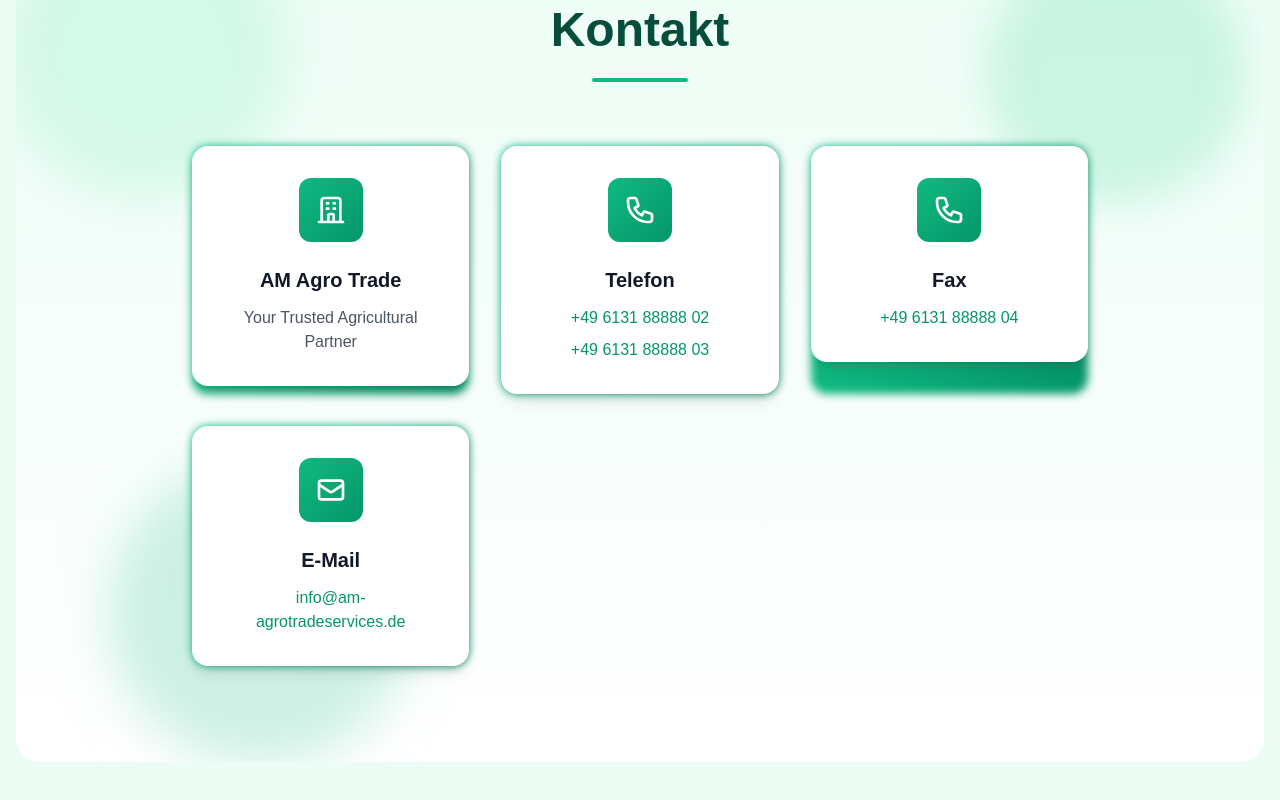
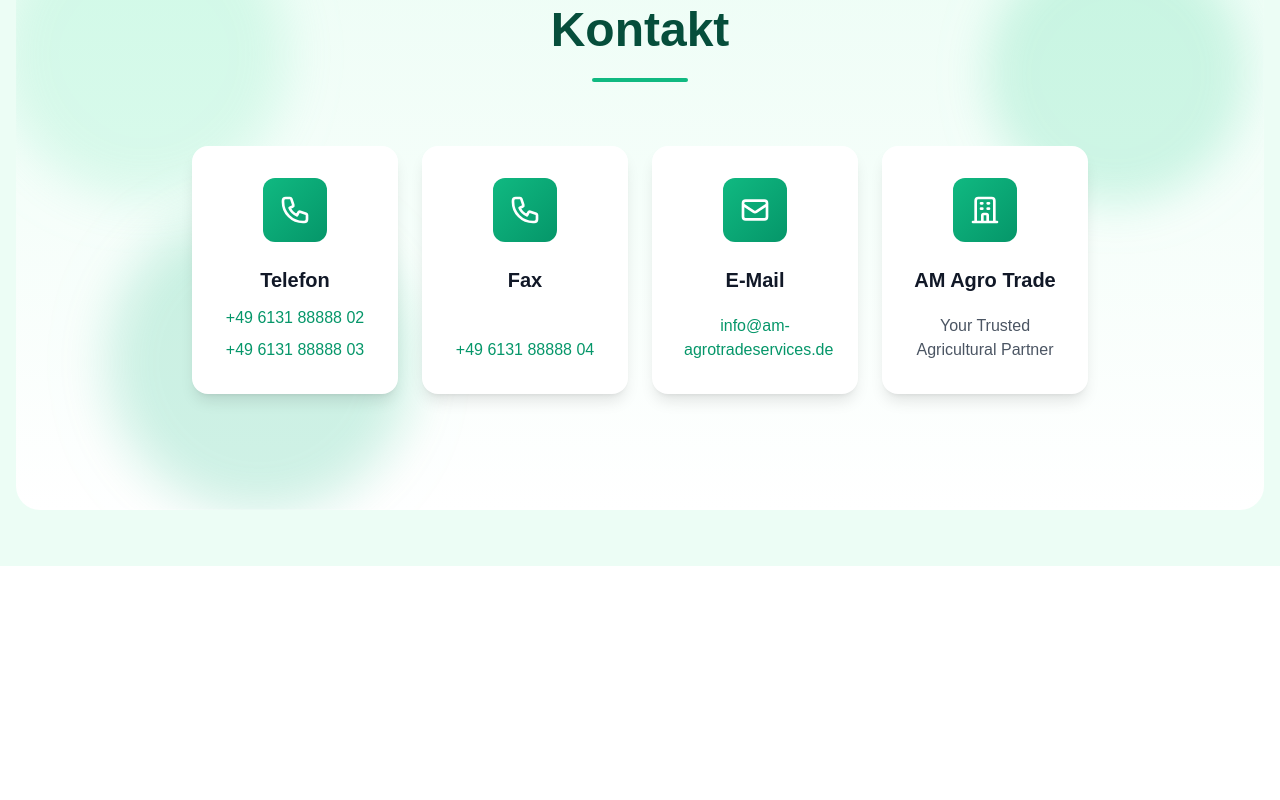
Before and after one commit to Developers-at-G/amagrotrade, a Next.js app in the folder am-agro-trade/: page / in a window 1280 px wide. Shown: the part 4814-5614 px from the top of the page. After the commit the page ends 5380 px from the top, so only its background shows below. Built offline with nearby package versions, Linux system fonts and the light colour scheme.

Commit message:
update contact

```diff
--- a/am-agro-trade/src/app/ContactForm/ContactForm.tsx
+++ b/am-agro-trade/src/app/ContactForm/ContactForm.tsx
@@ -81,16 +81,8 @@
               <div className="w-24 h-1 bg-emerald-500 mx-auto rounded-full"></div>
             </motion.div>
 
-            <div className="grid md:grid-cols-3 gap-8">
+            <div className="grid md:grid-cols-2 lg:grid-cols-4 gap-6">
               {[
-                {
-                  title: 'AM Agro Trade',
-                  content: 'Your Trusted Agricultural Partner',
-                  icon: (
-                    <path strokeLinecap="round" strokeLinejoin="round" strokeWidth={2} d="M19 21V5a2 2 0 00-2-2H7a2 2 0 00-2 2v16m14 0h2m-2 0h-5m-9 0H3m2 0h5M9 7h1m-1 4h1m4-4h1m-1 4h1m-5 10v-5a1 1 0 011-1h2a1 1 0 011 1v5m-4 0h4" />
-                  ),
-                  delay: 0.3
-                },
                 {
                   title: t('contact.info.phone'),
                   content: (
@@ -112,7 +104,7 @@
                     <path strokeLinecap="round" strokeLinejoin="round" strokeWidth={2} d="M3 5a2 2 0 012-2h3.28a1 1 0 01.948.684l1.498 4.493a1 1 0 01-.502 1.21l-2.257 1.13a11.042 11.042 0 005.516 5.516l1.13-2.257a1 1 0 011.21-.502l4.493 1.498a1 1 0 01.684.949V19a2 2 0 01-2 2h-1C9.716 21 3 14.284 3 6V5z" />
                   ),
                   href: 'tel:+4961318888804',
-                  delay: 0.5
+                  delay: 0.4
                 },
                 {
                   title: t('contact.info.email'),
@@ -122,7 +114,16 @@
                   ),
                   href: 'mailto:info@am-agrotradeservices.de',
                   delay: 0.6
-                }
+                },
+                {
+                  title: 'AM Agro Trade',
+                  content: 'Your Trusted Agricultural Partner',
+                  icon: (
+                    <path strokeLinecap="round" strokeLinejoin="round" strokeWidth={2} d="M19 21V5a2 2 0 00-2-2H7a2 2 0 00-2 2v16m14 0h2m-2 0h-5m-9 0H3m2 0h5M9 7h1m-1 4h1m4-4h1m-1 4h1m-5 10v-5a1 1 0 011-1h2a1 1 0 011 1v5m-4 0h4" />
+                  ),
+                  delay: 0.3,
+                  className: "md:col-span-2 lg:col-span-1"
+                },
               ].map((item, index) => (
                 <motion.div
                   key={index}
@@ -130,10 +131,9 @@
                   initial={{ opacity: 0, y: 20 }}
                   animate={{ opacity: 1, y: 0 }}
                   transition={{ delay: item.delay }}
-                  className="relative group"
+                  className={`relative group ${item.className || ''}`}
                 >
-                  <div className="absolute inset-0 bg-gradient-to-r from-emerald-500 to-emerald-600 rounded-2xl blur-sm group-hover:blur transition-all duration-300"></div>
-                  <div className="relative bg-white dark:bg-gray-800 p-8 rounded-2xl shadow-lg hover:shadow-2xl transition-all duration-300">
+                  <div className="relative bg-white dark:bg-gray-800 p-8 rounded-2xl shadow-lg hover:shadow-2xl transition-all duration-300 h-full flex flex-col">
                     <div className="bg-gradient-to-br from-emerald-500 to-emerald-600 w-16 h-16 rounded-xl flex items-center justify-center mb-6 mx-auto">
                       <svg xmlns="http://www.w3.org/2000/svg" className="h-8 w-8 text-white" fill="none" viewBox="0 0 24 24" stroke="currentColor">
                         {item.icon}
@@ -145,12 +145,12 @@
                     {item.href ? (
                       <a
                         href={item.href}
-                        className="text-center text-emerald-600 dark:text-emerald-400 hover:text-emerald-700 dark:hover:text-emerald-300 block transition-colors"
+                        className="text-center text-emerald-600 dark:text-emerald-400 hover:text-emerald-700 dark:hover:text-emerald-300 block transition-colors mt-auto"
                       >
                         {item.content}
                       </a>
                     ) : (
-                      <p className="text-center text-gray-600 dark:text-gray-300">
+                      <p className="text-center text-gray-600 dark:text-gray-300 mt-auto">
                         {item.content}
                       </p>
                     )}
```
Also changed, not shown: 1 other file (tests, documents, lock files or other folders).
